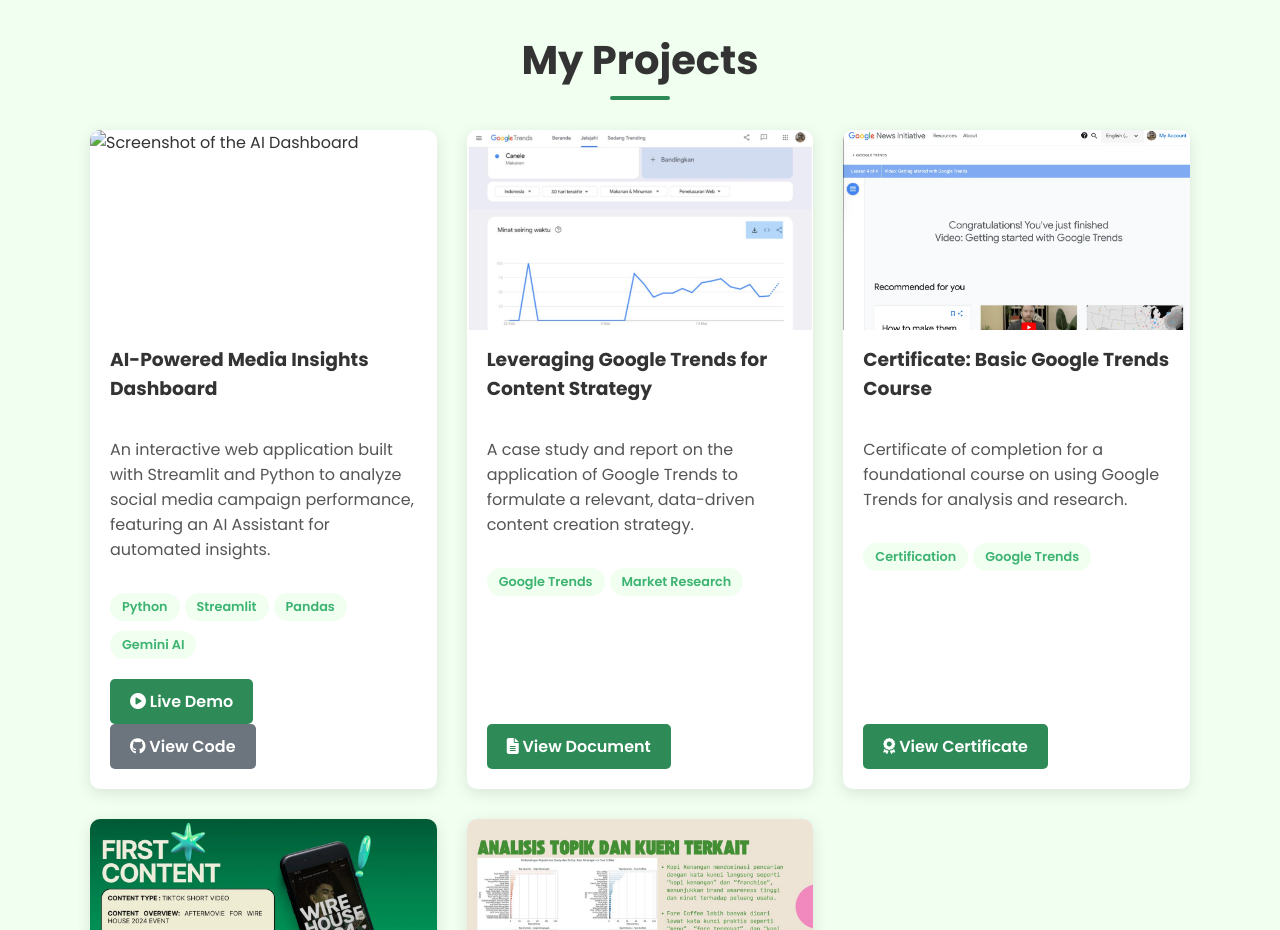
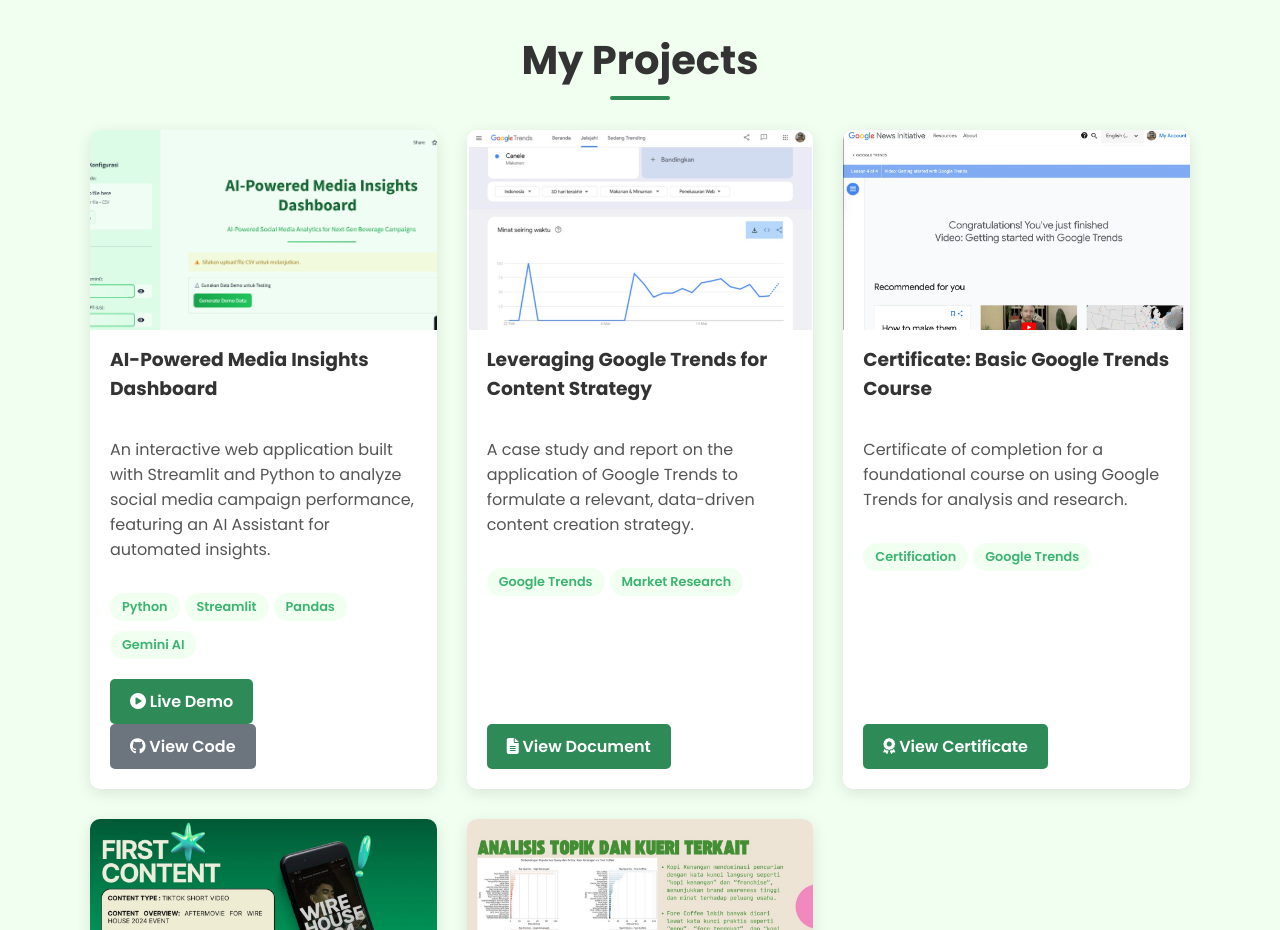
Before and after one commit to najmahfathiinah/Web-porto, a plain HTML site: page index.html in a window 1280 px wide. Shown: the part 1360-2290 px from the top of the page. Drawn offline with Linux system fonts and the light colour scheme.

Commit message:
Update index.html

```diff
--- a/index.html
+++ b/index.html
@@ -44,7 +44,7 @@
                 <h2>My Projects</h2>
                 <div class="project-grid">
                     <div class="project-card">
-                        <img src="Screenshot.png" alt="Screenshot of the AI Dashboard">
+                        <img src="images/Screenshot.png" alt="Screenshot of the AI Dashboard">
                         <h3>AI-Powered Media Insights Dashboard</h3>
                         <p>An interactive web application built with Streamlit and Python to analyze social media campaign performance, featuring an AI Assistant for automated insights.</p>
                         <div class="tech-stack"><span>Python</span><span>Streamlit</span><span>Pandas</span><span>Gemini AI</span></div>
```
